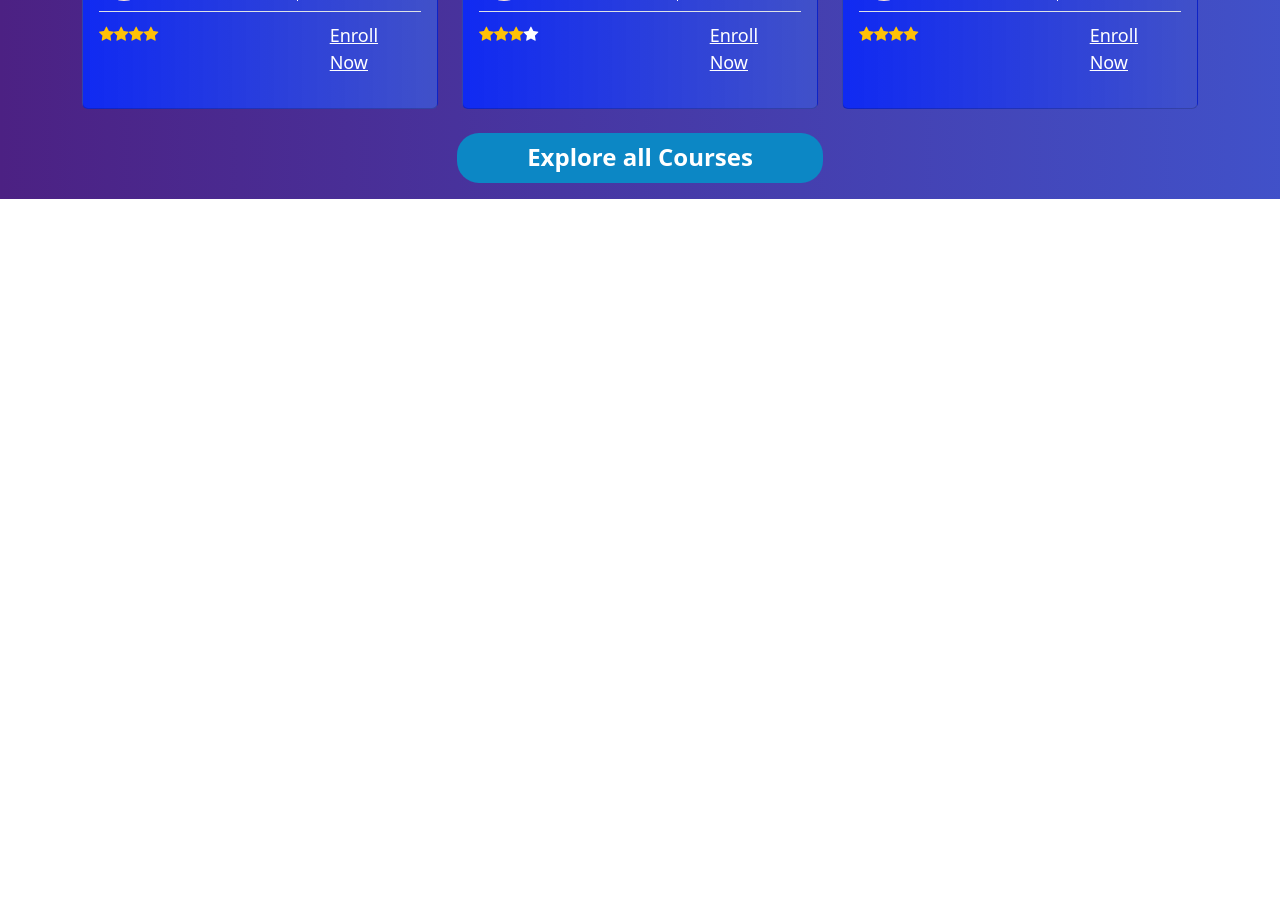
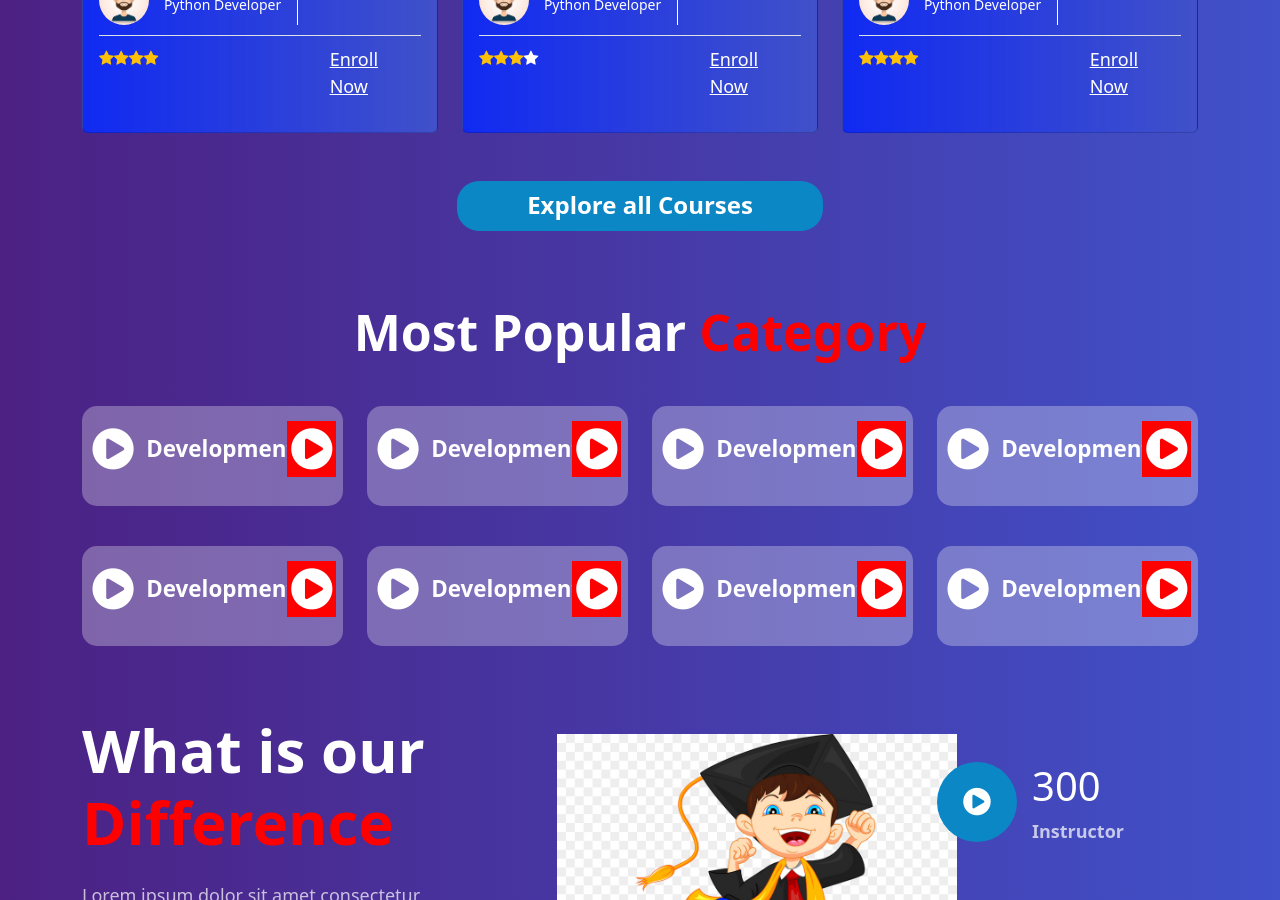
Before and after one commit to suparansharma/edujar_reactjs_task, a React (Create React App) app: page / in a window 1280 px wide. Shown: the part 1900-2800 px from the top of the page. Before the commit the page ends 2099 px from the top, so only its background shows below. Built offline with nearby package versions, Linux system fonts and the light colour scheme.

Commit message:
description almost done

```diff
--- a/src/App.js
+++ b/src/App.js
@@ -4,6 +4,8 @@ import Banner from './components/Banner/Banner';
 import CoursePartners from './components/CoursePartners/CoursePartners';
 import CoursesNav from './components/CoursesNav/CoursesNav.jsx';
 import Courses from './components/Courses/Courses';
+import Category from './components/Category/Category';
+import DifferenceCon from './components/DifferenceCon/DifferenceCon';
 
 
 function App() {
@@ -14,6 +16,8 @@ function App() {
    <CoursePartners/>
    <CoursesNav/>
    <Courses/>
+   <Category/>
+   <DifferenceCon/>
    </>
   );
 }
--- a/src/components/Category/Category.css
+++ b/src/components/Category/Category.css
@@ -0,0 +1,32 @@
+.categoryHeader {
+  font-size: 50px; /* Adjust the font size as needed */
+  font-weight: bold;
+  color: white;
+}
+
+.categoryHeader span {
+  color: red;
+}
+
+.box {
+  /* display: flex;
+    align-items: center;
+    justify-content: center; */
+  background: rgba(248, 248, 248, 0.3);
+  margin: 20px 0;
+  padding: 10px;
+  width: 100%;
+  min-height: 100px;
+  /* border: 2px #ccc solid; */
+  color: #fff;
+  border-radius: 15px;
+}
+
+.bold-text {
+  font-size: 1.4rem;
+  font-weight: bold;
+}
+
+.first-icon {
+  padding: 0px !important;
+}
--- a/src/components/Category/Category.jsx
+++ b/src/components/Category/Category.jsx
@@ -0,0 +1,52 @@
+import React from 'react';
+import './Category.css';
+
+const categories = [
+    { name: 'Development', icon1: 'fa fa-play-circle', icon2: 'fa fa-play-circle' },
+    { name: 'Development', icon1: 'fa fa-play-circle', icon2: 'fa fa-play-circle' },
+    { name: 'Development', icon1: 'fa fa-play-circle', icon2: 'fa fa-play-circle' },
+    { name: 'Development', icon1: 'fa fa-play-circle', icon2: 'fa fa-play-circle' },
+    { name: 'Development', icon1: 'fa fa-play-circle', icon2: 'fa fa-play-circle' },
+    { name: 'Development', icon1: 'fa fa-play-circle', icon2: 'fa fa-play-circle' },
+    { name: 'Development', icon1: 'fa fa-play-circle', icon2: 'fa fa-play-circle' },
+    { name: 'Development', icon1: 'fa fa-play-circle', icon2: 'fa fa-play-circle' },
+
+    // Add more categories as needed
+];
+
+const Category = () => {
+    return (
+        <div className="category container">
+            <div className="text-center mt-5">
+                <p className="categoryHeader">Most Popular <span>Category</span></p>
+            </div>
+
+            <div className="allCategory">
+                <div className="row">
+                    {categories.map((category, index) => (
+                        <div key={index} className="col-md-3">
+                            <div className="box">
+                                <div className="row">
+                                    <div className="col-3  d-flex align-items-center justify-content-center">
+                                        <i className={`${category.icon1} play-icon`} style={{ fontSize: '3rem' }} />
+                                    </div>
+                                    <div className="col-6 mt-3 first-icon justify-content-center">
+                                        <p className='bold-text'>{category.name}</p>
+                                    </div>
+                                    <div className="col-3 d-flex align-items-center justify-content-center ">
+                                        <div className="icon-wrapper" style={{ backgroundColor: 'red', padding: '4px' }}>
+                                            <i className={`${category.icon2} play-icon`} style={{ fontSize: '3rem', color: 'white' }} />
+                                        </div>
+                                    </div>
+
+                                </div>
+                            </div>
+                        </div>
+                    ))}
+                </div>
+            </div>
+        </div>
+    );
+};
+
+export default Category;
--- /dev/null
+++ b/src/components/CircularIcon/CircularIcon.jsx
@@ -0,0 +1,19 @@
+import React from 'react'
+
+const CircularIcon = ({ iconClass, number, title }) => {
+    return (
+      <div className="row mt-5">
+        <div className="col-4">
+          <div className="circular-icon">
+            <i className={iconClass} />
+          </div>
+        </div>
+        <div className="col-8">
+          <h2 className='number'>{number}</h2>
+          <p className='title'>{title}</p>
+        </div>
+      </div>
+    );
+  };
+
+export default CircularIcon
--- a/src/components/Courses/Courses.jsx
+++ b/src/components/Courses/Courses.jsx
@@ -51,13 +51,13 @@ const Courses = () => {
   ];
   return (
     <>
-      <div className="container mt-4">
+      <div className="container mt-5">
         <div className="row">
           {cardData.map((card, index) => (
             <Card key={index} data={card} />
           ))}
         </div>
-        <div className="container text-center">
+        <div className="container text-center mt-4">
           <p className='explore-btn'>Explore all Courses</p>
         </div>
 
--- a/src/components/CoursesNav/CoursesNav.jsx
+++ b/src/components/CoursesNav/CoursesNav.jsx
@@ -5,7 +5,7 @@ import './CoursesNav.css';
 const CoursesNav = () => {
     return (
         <Container>
-            <div className="row coursesnav">
+            <div className="row coursesnav mb-4">
                 <div className="col-md-4">
                     <h2> <span>Popular</span> Courses</h2>
                 </div>
--- /dev/null
+++ b/src/components/DifferenceCon/DifferenceCon.css
@@ -0,0 +1,76 @@
+.middle-box {
+  /* display: flex;
+      align-items: center;
+      justify-content: center; */
+  background: rgb(88 85 85 / 60%);
+  margin: 20px 0;
+  /* padding: 30%; */
+  width: 400px;
+  min-height: 650px;
+  /* border: 2px #ccc solid; */
+  color: #fff;
+  border-top-left-radius: 200px; /* Adjust the radius for the left side */
+  border-bottom-left-radius: 200px; /* Adjust the radius for the left side */
+  border-top-right-radius: 200px; /* Adjust the radius for the right side */
+  border-bottom-right-radius: 200px;
+  margin-left: 95px;
+}
+
+.question {
+  color: white;
+  font-size: 60px;
+  font-weight: bold;
+}
+
+.question span {
+  /* font-size: 55px; */
+  font-weight: bold;
+  color: red;
+}
+
+.answer {
+  color: rgba(255, 255, 255, 0.7);
+  font-size: 18px;
+}
+
+/* styles.css */
+
+.circular-icon {
+  background: rgb(12 135 197);
+  border-radius: 50%;
+  width: 80px; /* Adjust the width and height as needed */
+  height: 80px;
+  display: flex;
+  align-items: center;
+  justify-content: center;
+}
+
+.circular-icon i {
+  font-size: 2rem;
+  color: white;
+}
+
+.number {
+  font-size: 40px !important;
+  color: white !important;
+}
+
+.title {
+    color: rgba(255, 255, 255, 0.7); /* Adjust the alpha value as needed for the desired opacity */
+    font-size: 18px;
+    font-weight: bold;
+  }
+
+
+  .learn-btn {
+    /* background-color: rgba(255, 255, 255, 0.4); */
+    background-color: rgb(12 135 197);
+    /* background-color: blue; */
+    padding: 6px 26px;
+    border-radius: 22px;
+    height: 50px;
+    display: inline-block;
+    color: white;
+    font-size: 24px;
+    font-weight: bold;
+  }
--- /dev/null
+++ b/src/components/DifferenceCon/DifferenceCon.jsx
@@ -0,0 +1,52 @@
+// DifferenceCon.jsx
+
+import React from 'react';
+import './DifferenceCon.css';
+import CircularIcon from '../CircularIcon/CircularIcon';
+import graduate from '../../images/graduate.jpg'
+
+const DifferenceCon = () => {
+  const data = [
+    { iconClass: 'fa fa-play-circle play-icon', number: 300, title: 'Instructor' },
+    { iconClass: 'fa fa-star', number: 400, title: 'Another Title' },
+    { iconClass: 'fa fa-star', number: 400, title: 'Another Title' },
+    { iconClass: 'fa fa-star', number: 400, title: 'Another Title' },
+    // Add more data items as needed
+  ];
+
+  return (
+    <div className='container'>
+      <div className="row mt-5">
+        <div className="col-lg-4 col-md-12 mb-4 mb-lg-0">
+          <h3 className="question">
+            What is our <br />
+            <span>Difference</span>
+          </h3>
+          <p className='answer mt-4'>
+            Lorem ipsum dolor sit amet consectetur adipisicing elit. Quibusdam iusto blanditiis ad quisquam esse quasi quas, nulla, doloribus maxime commodi praesentium odio, provident ipsum animi tempore.
+          </p>
+          <p className='answer mt-3'>
+            Lorem ipsum, dolor sit amet consectetur adipisicing elit. Harum, tempore dolores doloribus et iure reiciendis.
+          </p>
+
+          <div className="mt-4">
+          <p className='learn-btn'>Learn more</p>
+        </div>
+        </div>
+        <div className="col-lg-5 col-md-12 mb-4 mb-lg-0">
+  <div className="middle-box">
+    <img src={graduate} alt="Your Image Alt Text" className="img-fluid" />
+  </div>
+</div>
+
+        <div className="col-lg-3 col-md-12">
+          {data.map((item, index) => (
+            <CircularIcon key={index} {...item} />
+          ))}
+        </div>
+      </div>
+    </div>
+  );
+};
+
+export default DifferenceCon;
```
Also changed, not shown: src/images/graduate.jpg (added).
